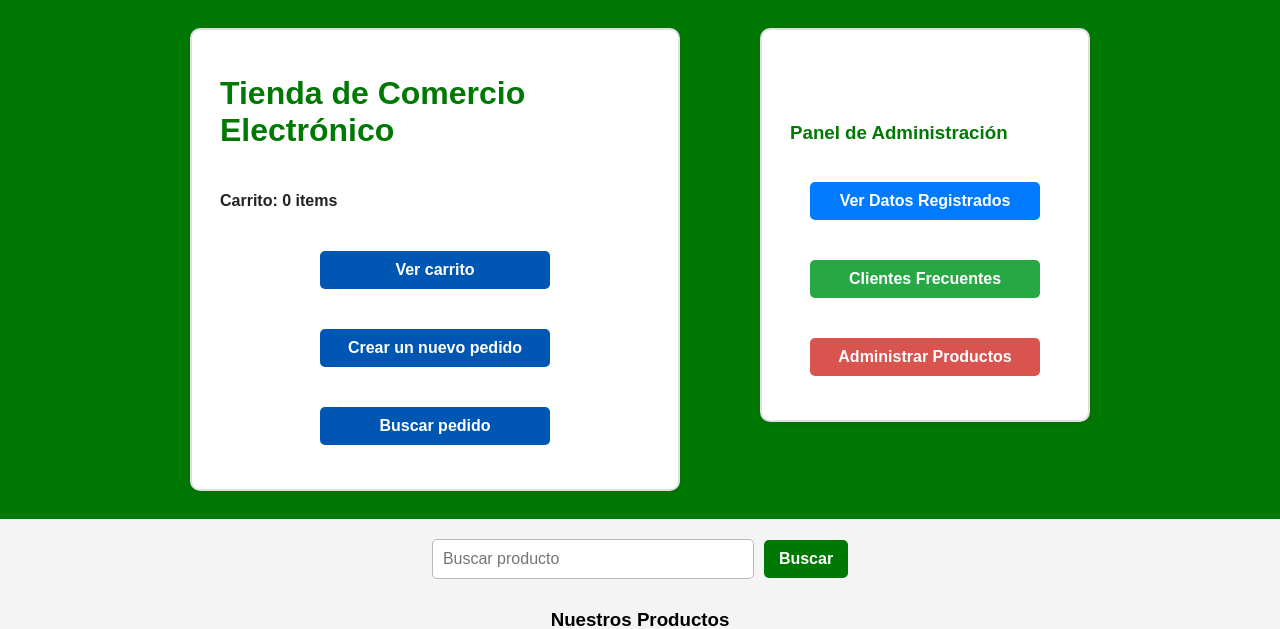
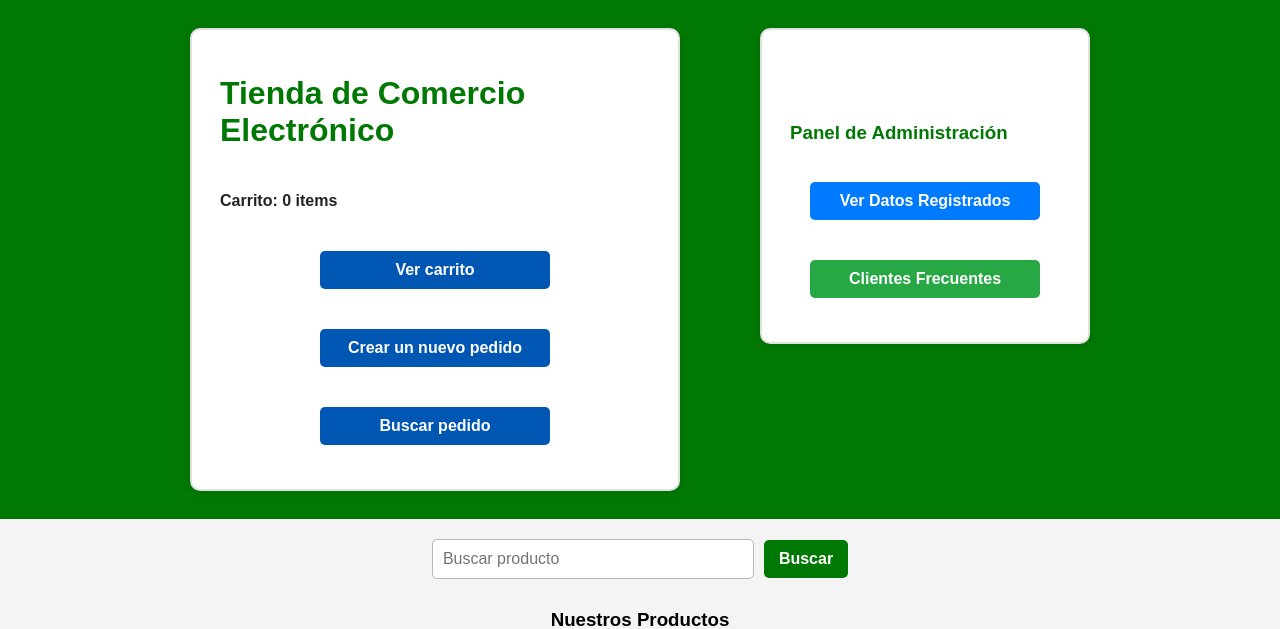
Before and after one commit to Vito939/proyecto-tienda-IACC, a PHP site: page / in a window 1280 px wide. Shown: the top 629 px of the page. Run offline with PHP 8.4, Linux system fonts and the light colour scheme; data that the repository does not hold is empty.

Commit message:
Elimina un botón que sobraba

```diff
--- a/public/index.php
+++ b/public/index.php
@@ -47,7 +47,6 @@ $items_en_carrito = isset($_SESSION['carrito']) ? count($_SESSION['carrito']) :
                 <h3>Panel de Administración</h3>
                 <a href="mostrar_datos.php" class="nav-link" style="background-color: #007bff;">Ver Datos Registrados</a>
                 <a href="clientes_frecuentes.php" class="nav-link" style="background-color: #28a745;">Clientes Frecuentes</a>
-                <a href="admin_productos.php" class="nav-link" style="background-color: #d9534f;">Administrar Productos</a>
             </div>
         </div>
     </header>
```
